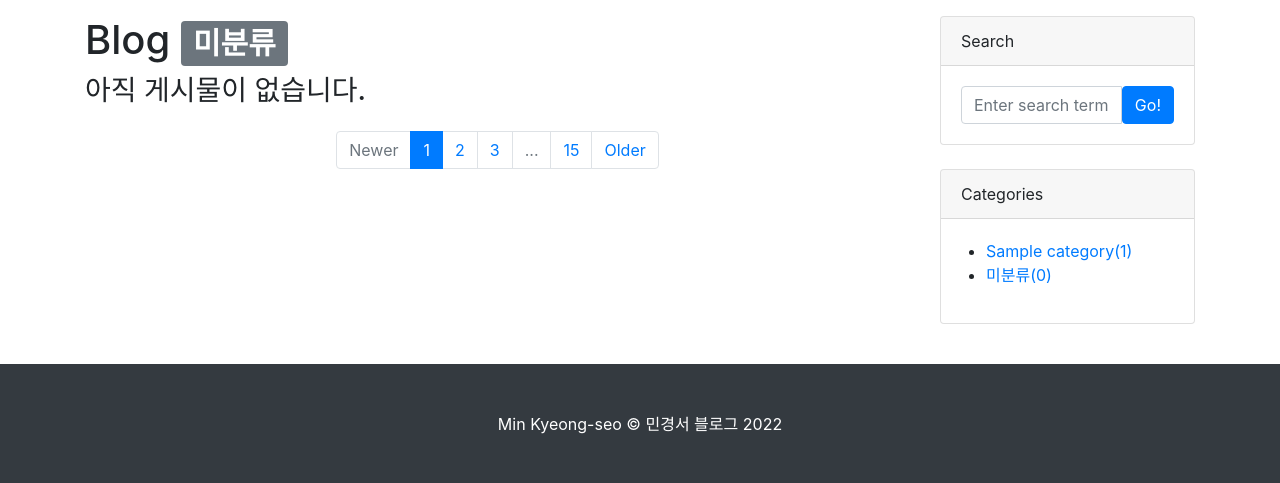
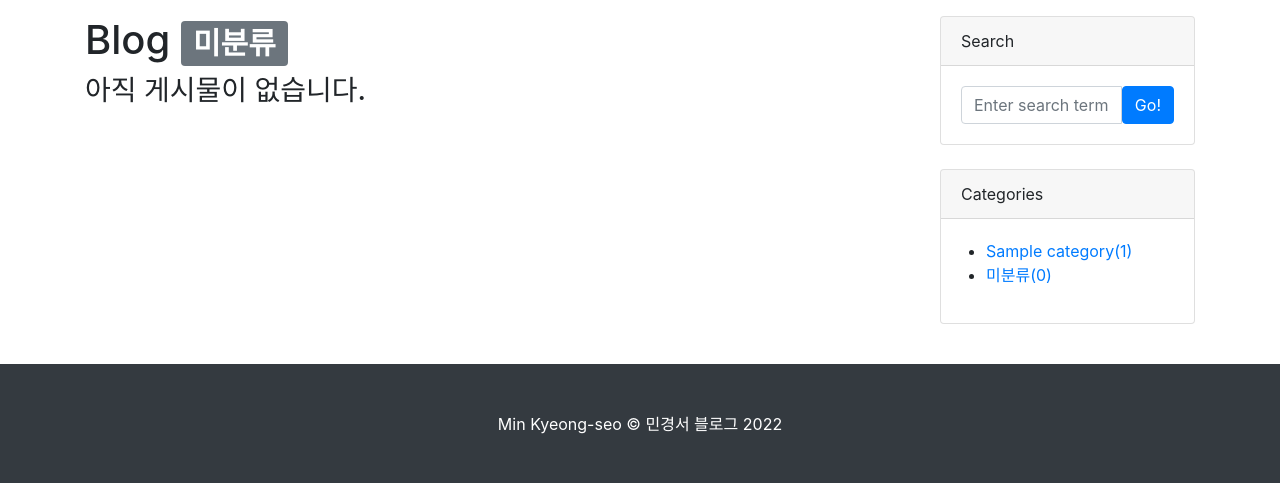
Before and after one commit to MinChangsu/doit_Django, a Django app: page /blog/category/no_category/ in a window 1280 px wide. Shown: the part 56-539 px from the top of the page. Run offline with Django 4.2, Linux system fonts and the light colour scheme; tables that the repository leaves empty hold one stand-in row (values such as "Sample post"); some libraries are stand-ins or nearby versions.

Commit message:
pagination으로 포스트를 나누어보여주기

```diff
--- a/blog/templates/blog/post_list.html
+++ b/blog/templates/blog/post_list.html
@@ -39,13 +39,18 @@
                     {% else %}
                     <h3>아직 게시물이 없습니다.</h3>
                     {% endif %}
+                {% if is_paginated %}
                         <ul class="pagination justify-content-center my-4">
-                            <li class="page-item disabled"><a class="page-link" href="#" tabindex="-1" aria-disabled="true">Newer</a></li>
-                            <li class="page-item active" aria-current="page"><a class="page-link" href="#!">1</a></li>
-                            <li class="page-item"><a class="page-link" href="#!">2</a></li>
-                            <li class="page-item"><a class="page-link" href="#!">3</a></li>
-                            <li class="page-item disabled"><a class="page-link" href="#!">...</a></li>
-                            <li class="page-item"><a class="page-link" href="#!">15</a></li>
-                            <li class="page-item"><a class="page-link" href="#!">Older</a></li>
+                            {% if page_obj.has_next %}
+                            <li class="page-item"><a class="page-link" href="?page={{ page_obj.next_page_number }}">Older</a></li>
+                            {% else %}
+                            <li class="page-item disabled"><a class="page-link" href="#">Older</a></li>
+                            {% endif %}
+                            {% if page_obj.has_previous %}
+                            <li class="page-item"><a class="page-link" href="?page={{ page_obj.previous_page_number }}">Newer</a></li>
+                            {% else %}
+                            <li class="page-item disabled"><a class="page-link disabled" href="#">Newer</a></li>
+                            {% endif %}
                         </ul>
+                {% endif %}
             {% endblock %}
--- a/blog/views.py
+++ b/blog/views.py
@@ -18,6 +18,7 @@ from django.shortcuts import get_object_or_404
 class PostList(ListView):
     model = Post
     ordering = "-pk"
+    paginate_by = 5
 
     def get_context_data(self, **kwargs):
         context = super(PostList, self).get_context_data()
```
